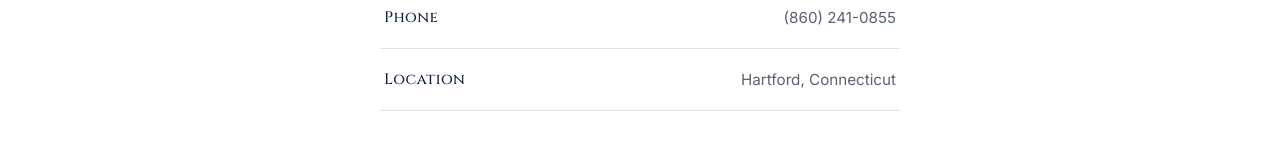
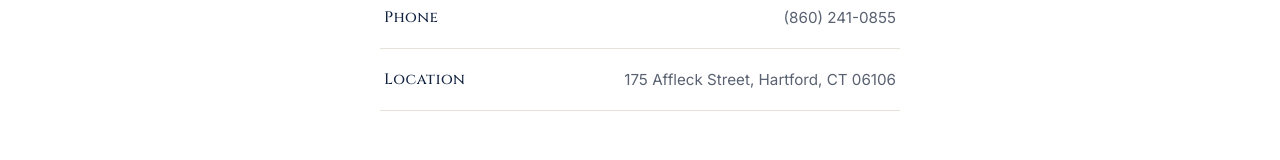
Before and after one commit to cccdisciple/cccdiscipleparish-website, a plain HTML site: page index.html in a window 1280 px wide. Shown: the part 2473-2633 px from the top of the page. Drawn offline with Linux system fonts and the light colour scheme.

Commit message:
Add church address to homepage

```diff
--- a/index.html
+++ b/index.html
@@ -141,7 +141,7 @@
         </li>
         <li class="connect-item">
           <span class="connect-label">Location</span>
-          <span class="connect-value">Hartford, Connecticut</span>
+          <a class="connect-value connect-link" href="https://www.google.com/maps/search/?api=1&query=175+Affleck+Street+Hartford+CT+06106" target="_blank" rel="noopener">175 Affleck Street, Hartford, CT 06106</a>
         </li>
       </ul>
     </div>
```
